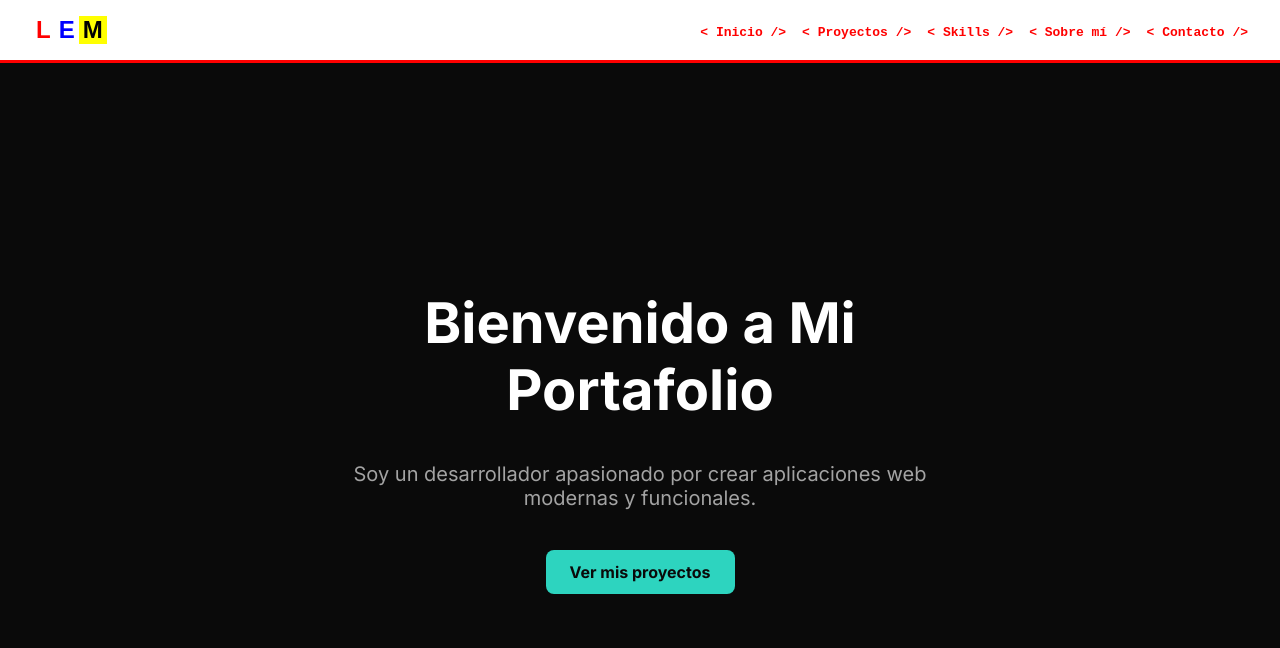
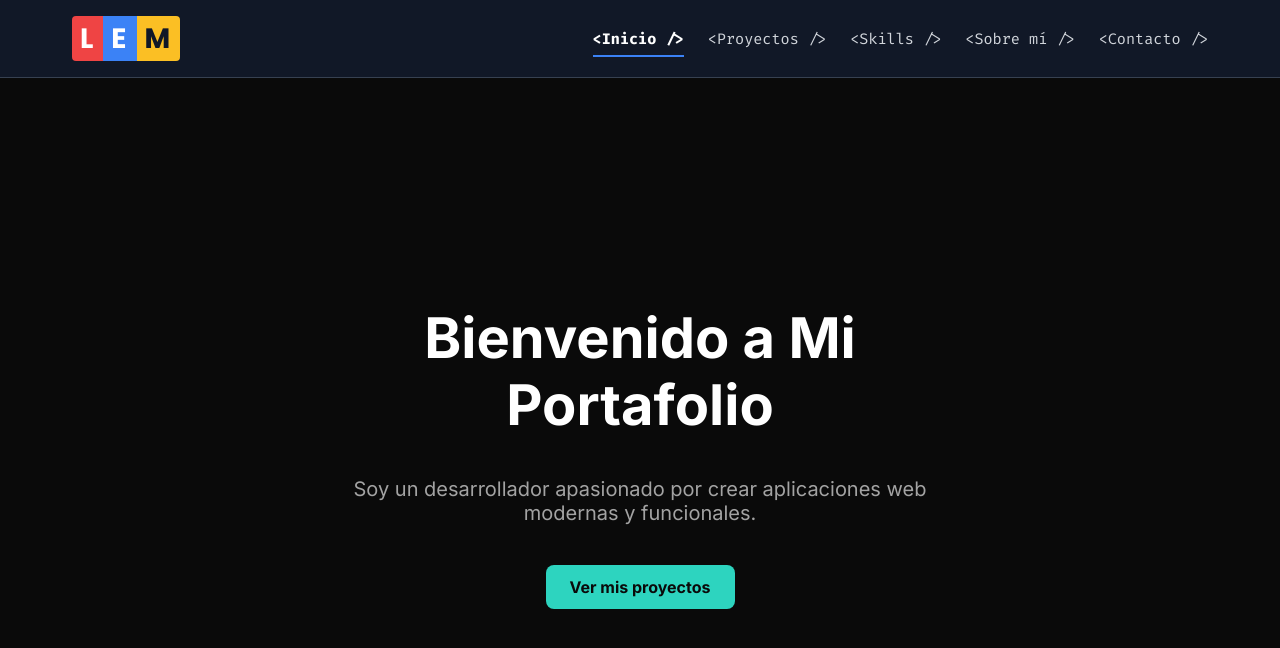
Before and after one commit to LautaroMoreno2002/portfolio-v2, a React (Vite) app: page / in a window 1280 px wide. Shown: the top 648 px of the page. Built offline with nearby package versions, Linux system fonts and the light colour scheme.

Commit message:
Mejora del header

```diff
--- a/src/components/Header.css
+++ b/src/components/Header.css
@@ -1,4 +1,4 @@
-.header {
+/* .header {
   display: flex;
   justify-content: space-between;
   align-items: center;
@@ -45,4 +45,169 @@
 
 .nav a:hover {
   text-decoration: underline;
+} */
+
+/* Importamos fuentes modernas de Google Fonts */
+@import url('https://fonts.googleapis.com/css2?family=Fira+Code:wght@400;700&family=Poppins:wght@700&display=swap');
+
+.header {
+  background-color: #111827; /* Fondo oscuro (Gris azulado) */
+  padding: 1rem 0;
+  border-bottom: 1px solid #374151; /* Borde sutil */
+  position: sticky;
+  top: 0;
+  z-index: 1000;
+  transition: background-color 0.3s ease;
 }
+
+.header-container {
+  max-width: 1200px;
+  margin: 0 auto;
+  padding: 0 2rem;
+  display: flex;
+  justify-content: space-between;
+  align-items: center;
+}
+
+/* Estilo del Logo */
+.logo-link {
+  text-decoration: none;
+}
+
+.logo {
+  display: flex;
+  font-family: 'Poppins', sans-serif; /* Fuente más audaz y moderna */
+  font-size: 1.75rem;
+  font-weight: 700;
+  letter-spacing: 2px;
+  transition: transform 0.3s ease;
+}
+
+.logo:hover {
+  transform: scale(1.05);
+}
+
+.logo span {
+  padding: 0.1rem 0.5rem;
+  transition: all 0.3s ease;
+}
+
+.logo .l {
+  background-color: #EF4444; /* Rojo vibrante */
+  color: #ffffff;
+  border-radius: 4px 0 0 4px;
+}
+
+.logo .e {
+  background-color: #3B82F6; /* Azul vibrante */
+  color: #ffffff;
+}
+
+.logo .m {
+  background-color: #FBBF24; /* Amarillo/Ámbar */
+  color: #111827;
+  border-radius: 0 4px 4px 0;
+}
+
+/* Estilos de Navegación */
+.nav-desktop {
+  display: flex;
+  gap: 1.5rem;
+  align-items: center;
+}
+
+.nav-link {
+  color: #D1D5DB; /* Gris claro */
+  text-decoration: none;
+  font-family: 'Fira Code', monospace; /* Fuente de código para un look tech */
+  font-size: 0.95rem;
+  position: relative;
+  padding: 0.5rem 0;
+  transition: color 0.3s ease;
+}
+
+.nav-link:hover {
+  color: #ffffff;
+}
+
+/* Línea animada debajo del enlace */
+.nav-link::after {
+  content: '';
+  position: absolute;
+  width: 100%;
+  height: 2px;
+  bottom: 0;
+  left: 0;
+  background-color: #3B82F6; /* Azul para la línea */
+  transform: scaleX(0);
+  transform-origin: bottom right;
+  transition: transform 0.3s ease-out;
+}
+
+.nav-link:hover::after {
+  transform: scaleX(1);
+  transform-origin: bottom left;
+}
+
+/* Estilo para el enlace activo */
+.nav-link.active {
+  color: #ffffff;
+  font-weight: 700;
+}
+
+.nav-link.active::after {
+  transform: scaleX(1);
+  transform-origin: bottom left;
+}
+
+
+/* Estilos para el Menú Móvil */
+.menu-toggle {
+  display: none; /* Oculto en escritorio */
+  color: #ffffff;
+  cursor: pointer;
+}
+
+.nav-mobile {
+  display: none; /* Oculto en escritorio */
+  flex-direction: column;
+  background-color: #111827;
+  padding: 1rem 2rem 2rem;
+  border-top: 1px solid #374151;
+  animation: slide-down 0.3s ease-out;
+}
+
+.nav-link-mobile {
+  color: #D1D5DB;
+  padding: 1rem 0;
+  text-align: center;
+  font-family: 'Fira Code', monospace;
+  font-size: 1.1rem;
+  border-bottom: 1px solid #1f2937;
+  transition: background-color 0.2s ease;
+}
+
+.nav-link-mobile:hover {
+  background-color: #1f2937;
+}
+
+@keyframes slide-down {
+  from {
+    opacity: 0;
+    transform: translateY(-10px);
+  }
+  to {
+    opacity: 1;
+    transform: translateY(0);
+  }
+}
+
+/* Media Query para Responsive */
+@media (max-width: 768px) {
+  .nav-desktop {
+    display: none;
+  }
+  .menu-toggle, .nav-mobile {
+    display: flex;
+  }
+}
--- a/src/components/Header.tsx
+++ b/src/components/Header.tsx
@@ -1,21 +1,73 @@
-import { Link } from "react-router-dom";
+// import { Link } from "react-router-dom";
+// import "./Header.css";
+
+// export default function Header() {
+//   return (
+//     <header className="header">
+//       <div className="logo">
+//         <span className="l">L</span>
+//         <span className="e">E</span>
+//         <span className="m">M</span>
+//       </div>
+//       <nav className="nav">
+//         <Link to="/">&lt; Inicio /&gt;</Link>
+//         <Link to="/proyectos">&lt; Proyectos /&gt;</Link>
+//         <Link to="/skills">&lt; Skills /&gt;</Link>
+//         <Link to="/sobre-mi">&lt; Sobre mí /&gt;</Link>
+//         <Link to="/contacto">&lt; Contacto /&gt;</Link>
+//       </nav>
+//     </header>
+//   );
+// }
+
+import React, { useState } from 'react';
+import { NavLink } from "react-router-dom";
+import { Menu, X } from 'lucide-react'; // Iconos para el menú móvil
 import "./Header.css";
 
 export default function Header() {
+  const [isMenuOpen, setIsMenuOpen] = useState(false);
+
+  const toggleMenu = () => {
+    setIsMenuOpen(!isMenuOpen);
+  };
+
   return (
     <header className="header">
-      <div className="logo">
-        <span className="l">L</span>
-        <span className="e">E</span>
-        <span className="m">M</span>
+      <div className="header-container">
+        <NavLink to="/" className="logo-link">
+          <div className="logo">
+            <span className="l">L</span>
+            <span className="e">E</span>
+            <span className="m">M</span>
+          </div>
+        </NavLink>
+
+        {/* Navegación para escritorio */}
+        <nav className="nav-desktop">
+          <NavLink to="/" className={({ isActive }) => isActive ? 'nav-link active' : 'nav-link'}>&lt;Inicio /&gt;</NavLink>
+          <NavLink to="/proyectos" className={({ isActive }) => isActive ? 'nav-link active' : 'nav-link'}>&lt;Proyectos /&gt;</NavLink>
+          <NavLink to="/skills" className={({ isActive }) => isActive ? 'nav-link active' : 'nav-link'}>&lt;Skills /&gt;</NavLink>
+          <NavLink to="/sobre-mi" className={({ isActive }) => isActive ? 'nav-link active' : 'nav-link'}>&lt;Sobre mí /&gt;</NavLink>
+          <NavLink to="/contacto" className={({ isActive }) => isActive ? 'nav-link active' : 'nav-link'}>&lt;Contacto /&gt;</NavLink>
+        </nav>
+
+        {/* Botón de menú para móvil */}
+        <div className="menu-toggle" onClick={toggleMenu}>
+          {isMenuOpen ? <X size={28} /> : <Menu size={28} />}
+        </div>
       </div>
-      <nav className="nav">
-        <Link to="/">&lt; Inicio /&gt;</Link>
-        <Link to="/proyectos">&lt; Proyectos /&gt;</Link>
-        <Link to="/skills">&lt; Skills /&gt;</Link>
-        <Link to="/sobre-mi">&lt; Sobre mí /&gt;</Link>
-        <Link to="/contacto">&lt; Contacto /&gt;</Link>
-      </nav>
+
+      {/* Menú desplegable para móvil */}
+      {isMenuOpen && (
+        <nav className="nav-mobile">
+          <NavLink to="/" className="nav-link-mobile" onClick={toggleMenu}>&lt;Inicio /&gt;</NavLink>
+          <NavLink to="/proyectos" className="nav-link-mobile" onClick={toggleMenu}>&lt;Proyectos /&gt;</NavLink>
+          <NavLink to="/skills" className="nav-link-mobile" onClick={toggleMenu}>&lt;Skills /&gt;</NavLink>
+          <NavLink to="/sobre-mi" className="nav-link-mobile" onClick={toggleMenu}>&lt;Sobre mí /&gt;</NavLink>
+          <NavLink to="/contacto" className="nav-link-mobile" onClick={toggleMenu}>&lt;Contacto /&gt;</NavLink>
+        </nav>
+      )}
     </header>
   );
 }
```
